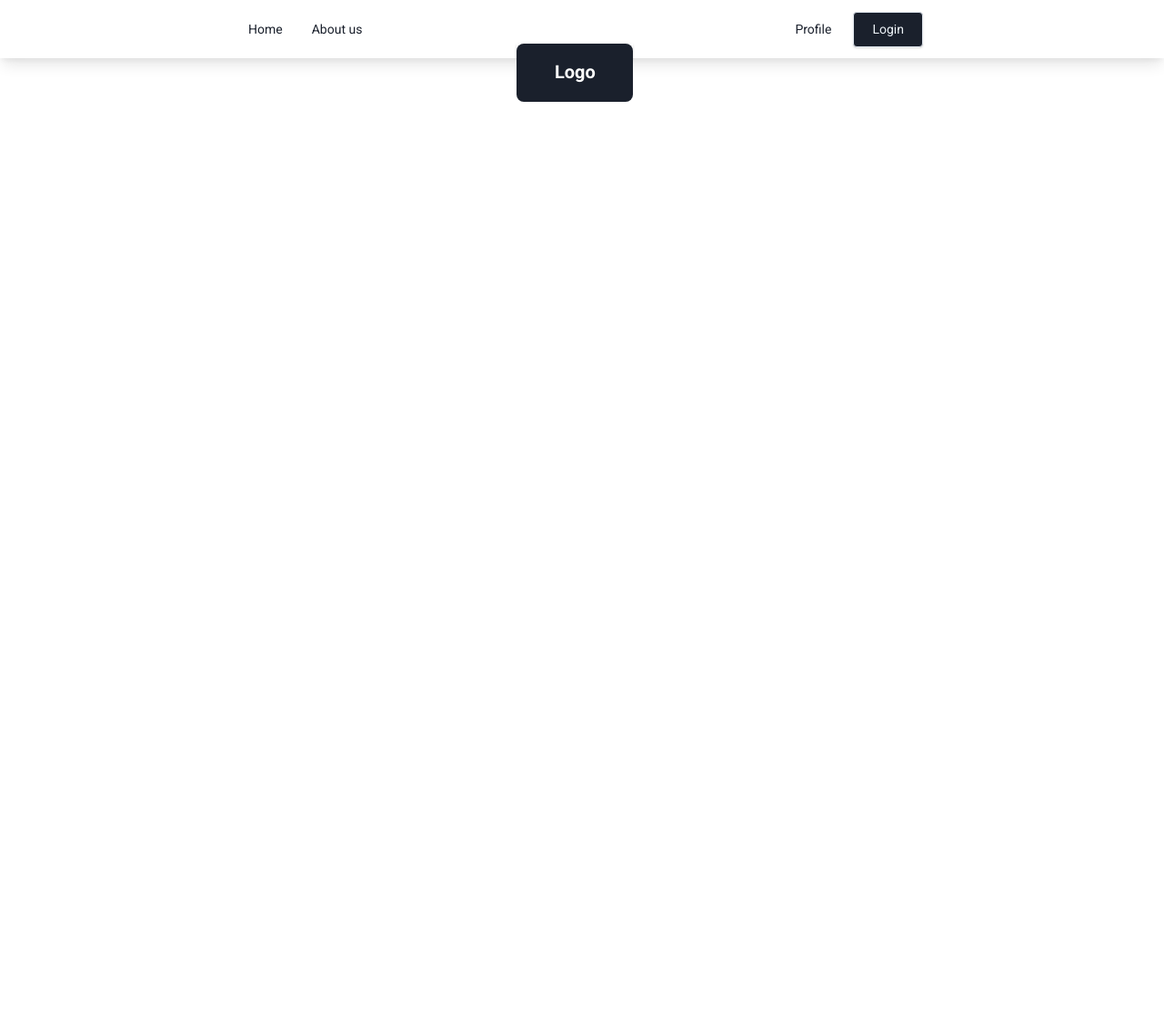
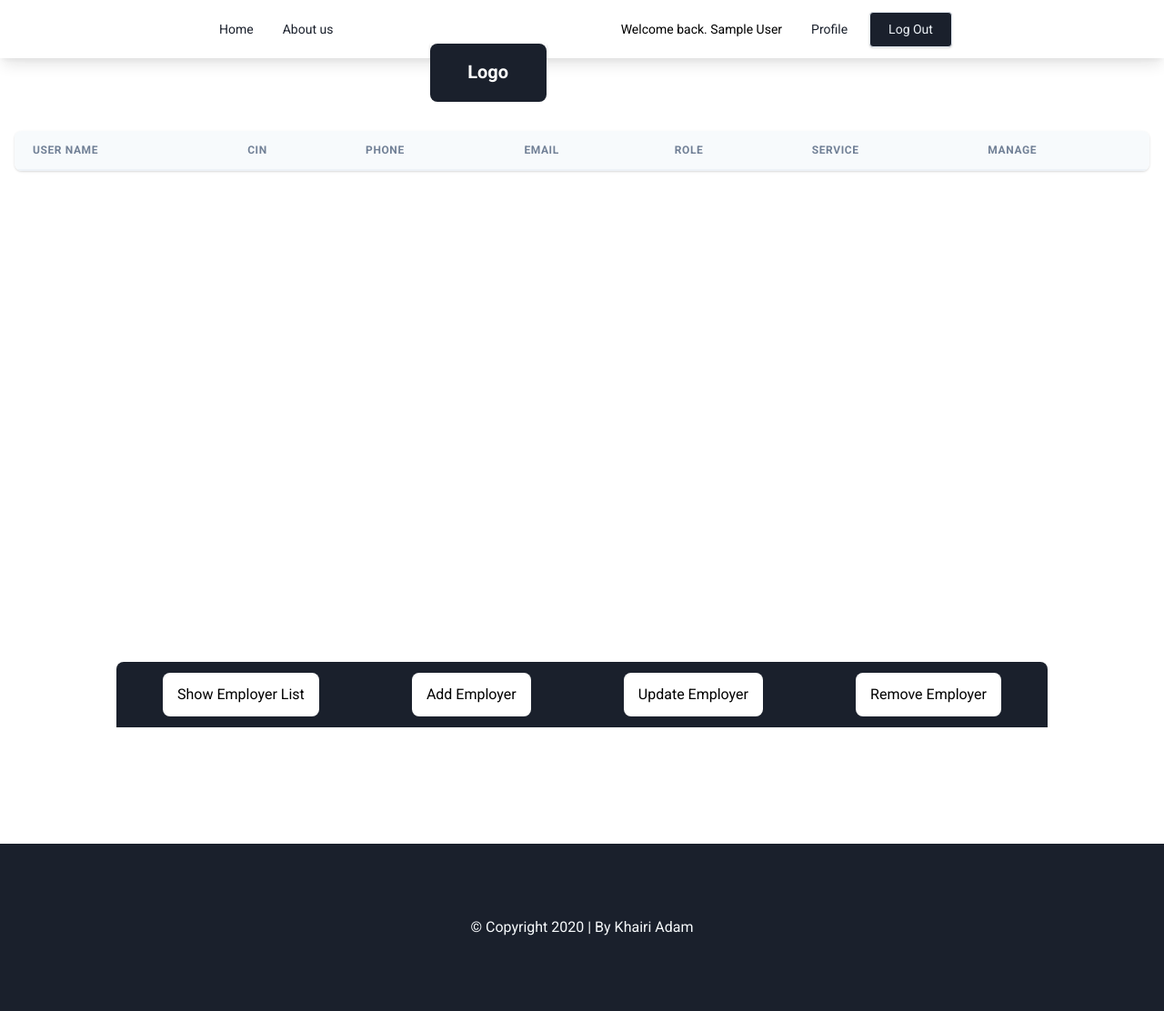
Before and after one commit to adamkhairi/Leave-manage, a PHP site: page /admin.php in a window 1280 px wide. Shown: the whole page at 91% size. Before the commit the page ends 112 px from the top, so only its background shows below. Run offline with PHP 8.4, Linux system fonts and the light colour scheme; the visitor is signed in with stand-in values (Sample User, id 1); tables that the repository leaves empty or names only in its code hold one stand-in row (values such as "Sample post"); lists and menus that the app fills with data are empty; style sheets or scripts are compiled from the project's sources; some libraries are stand-ins or nearby versions.

Commit message:
fix remove

```diff
--- a/admin.php
+++ b/admin.php
@@ -1,8 +1,30 @@
+<!--**** NAVBAR ****-->
+
 <?php require "connexion.php";
-@include "includes/header.php"; ?>
-
-<main>
+@include "includes/header.php";
+if (empty($_SESSION['email']) &&  ($_SESSION['userType'] !== 1 || $_SESSION['userType'] !== 2 )){
+    header('location: index.php');
+}
+?>
 
 
+<!--**** MAIN ****-->
 
+<main class="h-screen">
+    <section class="showEmployer px-4 mt-16">
+        <?php include "functions/empList.php"?>
+
+    </section>
+
+<section>
+    <div class="flex justify-around items-center py-3 bg-gray-900 rounded-t-lg bottom_nav ">
+
+
+    <?php include "includes/bottomMenu.php"?>
+    </div>
+</section>
 </main>
+
+<!--**** FOOTER ****-->
+<?php @include "includes/footer.php"; ?>
+<script src="dist/js/directeur.js"></script>
--- a/app/scss/_globale.scss
+++ b/app/scss/_globale.scss
@@ -31,3 +31,11 @@
   z-index: 99;
   top: 15%;
 }
+
+.bottom_nav{
+  left: 10%;
+  right:10%;
+  bottom: 0%;
+  position: fixed;
+  z-index: 99;
+}
--- a/dist/css/main.css
+++ b/dist/css/main.css
@@ -23,6 +23,13 @@ body::-webkit-scrollbar-thumb {
   position: fixed;
   z-index: 99;
   top: 15%; }
+
+.bottom_nav {
+  left: 10%;
+  right: 10%;
+  bottom: 0%;
+  position: fixed;
+  z-index: 99; }
 
 .carousel-open:checked + .carousel-item {
   position: static;
--- /dev/null
+++ b/functions/empList.php
@@ -0,0 +1,128 @@
+<div class="-mx-4 sm:-mx-8 px-4 sm:px-8 py-4 overflow-x-auto">
+    <div class="inline-block min-w-full shadow rounded-lg overflow-hidden">
+        <table class="min-w-full leading-normal">
+            <thead>
+            <tr>
+                <th
+                    class="px-5 py-3 border-b-2 border-gray-200 bg-gray-100 text-left text-xs font-semibold text-gray-600 uppercase tracking-wider">
+                    User Name
+                </th>
+                <th
+                    class="px-5 py-3 border-b-2 border-gray-200 bg-gray-100 text-left text-xs font-semibold text-gray-600 uppercase tracking-wider">
+                    CIN
+                </th>
+                <th
+                    class="px-5 py-3 border-b-2 border-gray-200 bg-gray-100 text-left text-xs font-semibold text-gray-600 uppercase tracking-wider">
+                    Phone
+                </th>
+                <th
+                    class="px-5 py-3 border-b-2 border-gray-200 bg-gray-100 text-left text-xs font-semibold text-gray-600 uppercase tracking-wider">
+                    Email
+                </th>
+                <th
+                    class="px-5 py-3 border-b-2 border-gray-200 bg-gray-100 text-left text-xs font-semibold text-gray-600 uppercase tracking-wider">
+                    Role
+                </th>
+                <th
+                    class="px-5 py-3 border-b-2 border-gray-200 bg-gray-100 text-left text-xs font-semibold text-gray-600 uppercase tracking-wider">
+                    Service
+                </th>
+                <th
+                    class="px-5 py-3 border-b-2 border-gray-200 bg-gray-100 text-left text-xs font-semibold text-gray-600 uppercase tracking-wider">
+                    Manage
+                </th>
+
+            </tr>
+            </thead>
+            <tbody>
+
+            <?php
+            if (!empty($_SESSION['email']) && $_SESSION['userType'] <= 2) {
+                $stmt = $conn->prepare("SELECT u.* ,t.name FROM users u
+                                                            INNER JOIN tuser t on u.type = t.typeUser
+                                                            ");
+                $stmt->execute();
+                $result = $stmt->fetchAll();
+                foreach ($result as $row) {
+                    echo "
+                            <tr>
+                        <!--                       Name-->
+                            <td class=\"px-5 py-5 border-b border-gray-200 bg-white text-sm\">
+                            <p class=\"text-gray-900 whitespace-no-wrap\">
+                                " . $row['prenom'] . " " . $row['nom'] . "
+                            </p>
+                        </td>
+                        <!--                        CIN-->
+                        <td class=\"px-5 py-5 border-b border-gray-200 bg-white text-sm\">
+                            <span
+                                    class=\"relative inline-block px-3 py-1 font-semibold text-green-900 leading-tight\">
+                                        <span aria-hidden
+                                              class=\"absolute inset-0 bg-green-200 opacity-50 rounded-full\"></span>
+                                        <span class=\"relative whitespace-no-wrap\">" . $row['cin'] . "</span>
+                                    </span>
+                        </td>
+                        <!--                        Phone-->
+                        <td class=\"px-5 py-5 border-b border-gray-200 bg-white text-sm\">
+                            <p class=\"text-gray-900 whitespace-no-wrap\">
+                                " . $row['tel'] . "
+                            </p>
+                        </td>
+                        <!--                        Mail-->
+                        <td class=\"px-5 py-5 border-b border-gray-200 bg-white text-sm\">
+                            <p class=\"text-gray-900 whitespace-no-wrap\"> " . $row['mail'] . "</p>
+
+                        </td>
+                        <!--                        Role-->
+                        <td class=\"px-5 py-5 border-b border-gray-200 bg-white text-sm\">
+                            <p class=\"text-gray-900 whitespace-no-wrap\">
+                                " . $row['name'] . "
+                            </p>
+                        </td>
+                        <!--                        Service-->
+                        <td class=\"px-5 py-5 border-b border-gray-200 bg-white text-sm\">
+                            <p class=\"text-gray-900 whitespace-no-wrap\">
+                                " . $row['service'] . "
+                            </p>
+                        </td>
+                        <!--                        Manage-->
+                        <td class=\"px-5 py-5 border-b border-gray-200 bg-white\">
+                            <div class=\"flex flex-no-wrap justify-center text-4xl\">
+                                <button class=\"text-blue-700 hover:text-blue-600\"
+                                id=\"upCurrent\"
+                                name=\"update-current\"
+                                type=\"submit\"
+                                onclick='secondUpBtn()'
+                                >
+                                    <i class=\"fas fa-edit \"></i>
+
+                                </button>
+                                    <form action='functions/delEmp.php' method='get' >
+                                <input type='text' hidden id='" . $row['cin'] . "' name='CIN' value='" . $row['cin'] . "'>
+                                <button class=\"ml-3 text-red-600 hover:text-red-500\"
+                                id=\"delCurrent\"
+                                name=\"del-current\"
+                                type=\"submit\"
+
+                                >
+                                    <i class=\"fas fa-minus-square\"></i>
+
+                                </button>
+                                </form>
+                            </div>
+                        </td>
+
+                                                </tr>
+
+                            ";
+
+                }
+            }
+
+
+            ?>
+
+
+            </tbody>
+        </table>
+    </div>
+</div>
--- /dev/null
+++ b/functions/logout.php
@@ -0,0 +1,4 @@
+<?php
+session_start();
+session_destroy();
+header('location: ../index.php');
--- /dev/null
+++ b/includes/bottomMenu.php
@@ -0,0 +1,21 @@
+
+    <div class="">
+        <button name="btn_listEmp" id="btn_listEmp" class="bg-white rounded-lg px-4 py-3 hover:bg-gray-700">Show
+            Employer List
+        </button>
+    </div>
+    <div class="">
+        <button name="btn_addEmp" id="btn_addEmp" class="bg-white rounded-lg px-4 py-3 hover:bg-gray-700">Add
+            Employer
+        </button>
+    </div>
+    <div class="">
+        <button name="btn_updateEmp" id="btn_updateEmp" class="bg-white rounded-lg px-4 py-3 hover:bg-gray-700">
+            Update Employer
+        </button>
+    </div>
+    <div class="">
+        <button name="btn_delEmp" id="btn_delEmp" class="bg-white rounded-lg px-4 py-3 hover:bg-gray-700">Remove
+            Employer
+        </button>
+    </div>
--- a/includes/footer.php
+++ b/includes/footer.php
@@ -3,7 +3,11 @@
         <p>© Copyright 2020 | By Khairi Adam</p>
     </div>
 </footer>
+<script crossorigin="anonymous"
+        integrity="sha384-J6qa4849blE2+poT4WnyKhv5vZF5SrPo0iEjwBvKU7imGFAV0wwj1yYfoRSJoZ+n"
+        src="https://code.jquery.com/jquery-3.4.1.slim.min.js"></script>
+<script crossorigin="anonymous"
+        integrity="sha384-Q6E9RHvbIyZFJoft+2mJbHaEWldlvI9IOYy5n3zV9zzTtmI3UksdQRVvoxMfooAo"
+        src="https://cdn.jsdelivr.net/npm/popper.js@1.16.0/dist/umd/popper.min.js"></script>
 
 <script src="dist/js/script.js"></script>
-</body>
-</html>
--- a/includes/header.php
+++ b/includes/header.php
@@ -1,3 +1,4 @@
+<?php session_start(); ?>
 <!doctype html>
 <html lang="en">
 <head>
@@ -15,7 +16,7 @@
     <div class="container mx-auto max-w-4xl h-16 flex justify-around text-xs md:text-sm">
 
         <div class="h-full flex items-center">
-            <a href="#" class="text-gray-900 no-underline mr-6">
+            <a href="index.php" class="text-gray-900 no-underline mr-6">
                 <span class="m-0 sm:ml-2">Home</span>
             </a>
             <a href="#about-us" class="text-gray-900 text-center sm:text-left no-underline mr-6">
@@ -23,19 +24,58 @@
             </a>
         </div>
 
-        <div class="flex justify-center mt-16 text-center md:mt-12 shadow">
-            <a href="#" class="bg-gray-900 h-12 md:h-16 rounded-lg w-32 text-white font-bold text-xs md:text-xl p-4">Logo</a>
+        <div class="flex justify-center mt-12 text-center md:mt-12 shadow">
+            <a href="#"
+               class="bg-gray-900 h-12 md:h-16 rounded-lg w-32 text-white font-bold text-xs md:text-xl p-4 hover:bg-transparent">Logo</a>
         </div>
 
         <div class="h-full flex items-center">
-            <a href="#" class="text-gray-900 no-underline ml-6">
-                <span class="m-0 sm:ml-2">Profile</span>
 
-            </a>
-            <a href="#"  onclick="openLogin()"
-               class="button3 bg-gray-900 px-5 py-2 border rounded text-gray-200 hover:bg-gray-700 shadow ml-6">
-                <span>Login</span>
-            </a>
+            <?php
+            if (!empty($_SESSION['email'])) {
+
+            echo "
+            <p> Welcome back. ".$_SESSION['nom']." </p>
+            ";
+                if ($_SESSION['userType'] == 1) {
+                    echo "
+                   <a href=\"directeur.php\" class=\"text-gray-900 no-underline ml-6 hover:bg-gray-200\">
+                        <span class=\"m-0 sm:ml-2\">Profile</span>
+                    </a>
+                ";
+
+                } else if ($_SESSION['userType'] == 2) {
+                    echo "
+                   <a href=\"admin.php\" class=\"text-gray-900 no-underline ml-6 hover:bg-gray-100 px-4 py-1 pr-5\">
+                        <span class=\"m-0 sm:ml-2\">Profile</span>
+                    </a>
+                ";
+                }else if ($_SESSION['userType'] == 3) {
+                    echo "
+                   <a href=\"employer.php\" class=\"text-gray-900 no-underline ml-6\">
+                        <span class=\"m-0 sm:ml-2\">Profile</span>
+                    </a>
+                ";
+                }
+                echo "
+                   <a href=\"functions/logout.php\"
+                    class=\"button3 bg-gray-900 px-5 py-2 border rounded text-gray-200 hover:bg-gray-700 shadow ml-6\">
+                     <span>Log Out</span>
+                   </a>
+
+                ";
+            } else {
+                echo "
+                   <a href=\"#\"  onclick=\"openLogin()\"
+                    class=\"button3 bg-gray-900 px-5 py-2 border rounded text-gray-200 hover:bg-gray-700 shadow ml-6\">
+                     <span>Log In</span>
+                   </a>
+
+                ";
+            }
+
+            ?>
+
         </div>
     </div>
 </nav>
```
Also changed, not shown: directeur.php (added, +65 -0 lines), functions/delEmp.php (added, +21 -0 lines), functions/flogin.php (+15 -16 lines), index.php (+7 -6 lines), dist/js/directeur.js (added), 1 other file.
